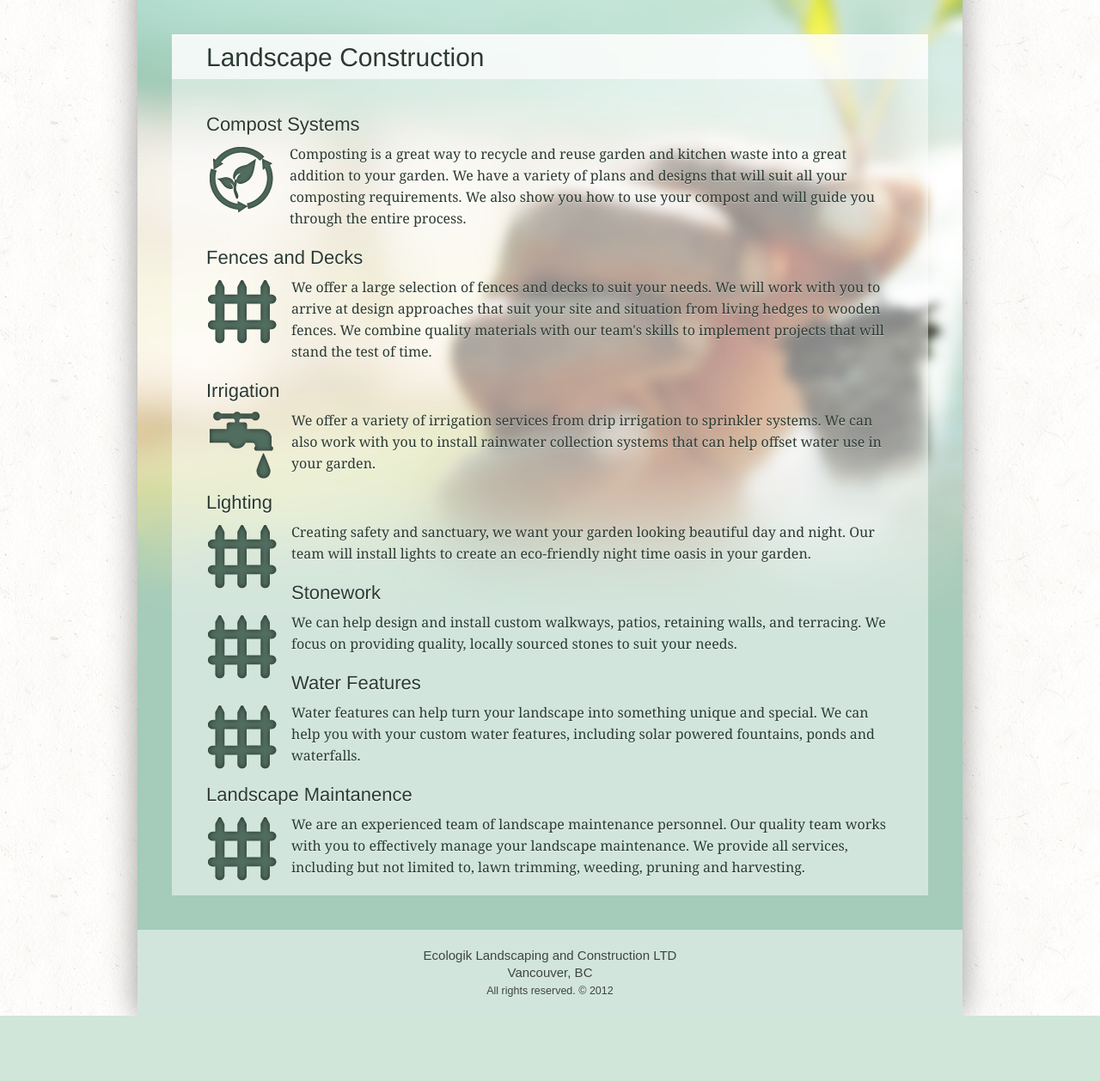
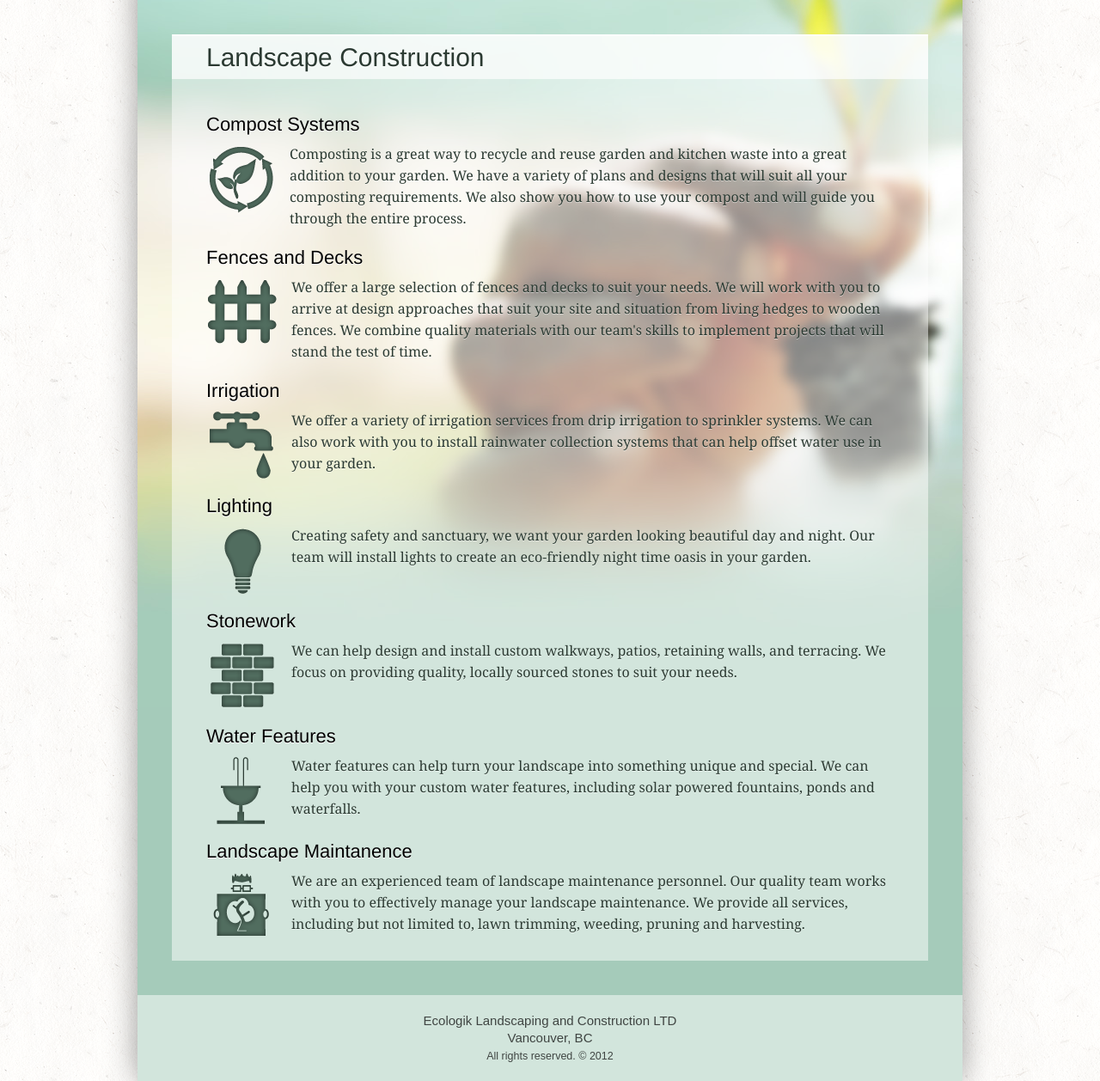
Before and after one commit to mayfer/ecologik, a Django app: page /services/ in a window 1280 px wide. Shown: the part 150-1408 px from the top of the page at 86% size. Before the commit the page ends 1332 px from the top, so only its background shows below. Run offline with Django 3.2, Linux system fonts and the light colour scheme; parts of the project's set-up code (start-up, migrations or seed data) failed here and were passed over.

Commit message:
plants section functional, cleaned up about and services

```diff
--- a/ecologik/static/styles/style.css
+++ b/ecologik/static/styles/style.css
@@ -20,12 +20,17 @@ html, body { padding: 0; margin: 0; background: url('../images/paper.png'); }
 .introbox { line-height: 22px; margin: 40px; width: 840px; background: rgba(255,255,255,0.5); padding: 20px; color: #2b3a32; text-shadow: 0 1px 0 rgba(255,255,255,0.5); }
 .fullbox { line-height: 22px; margin: 40px; width: 880px; border-top: 2px solid rgba(255,255,255,1); background: rgba(255,255,255,0.5); padding: 0px; color: #2b3a32; text-shadow: 0 1px 0 rgba(255,255,255,0.5); }
 .fullbox h1 { font-size: 30px; line-height: 30px; margin: 0; padding: 0; background: rgba(255,255,255,0.7); position: relative; padding: 10px 40px; font-family: 'HelveticaNeue-Light','Helvetica Neue Light','Helvetica Neue',Helvetica,Arial,sans-serif; color: #2b3a32; text-shadow: 0 1px 0 #fff; font-weight: normal;}
-.fullbox h2 { font-size: 22px; line-height: 25px; margin: 20px 0 10px 0; padding: 0;font-family: "Aovel Neo"; color: #2b3a32; text-shadow: 0 1px 0 #fff; font-family: 'HelveticaNeue-Light','Helvetica Neue Light','Helvetica Neue',Helvetica,Arial,sans-serif; font-weight: normal; }
+.fullbox h2 { color: #000; clear: both; font-size: 22px; line-height: 25px; margin: 20px 0 10px 0; padding: 0;font-family: "Aovel Neo"; text-shadow: 0 1px 0 #fff; font-family: 'HelveticaNeue-Light','Helvetica Neue Light','Helvetica Neue',Helvetica,Arial,sans-serif; font-weight: normal; }
 .fullbox .inner { clear: both; padding: 20px 40px; line-height: 25px; }
 
 p { margin: 0; padding: 0; }
+.inner p { margin: 10px 0; }
+.inner img { border: 5px solid rgba(255,255,255,0.7); border-radius: 3px; }
 
 #home-title { font-family: "Aovel Neo"; font-size: 30px; margin-bottom: 15px; }
+
+.float-right { float: right; margin: 0 0 15px 15px; }
+.float-left { float: left; margin: 0 15px 15px 0; }
 
 
 #contact form {  }
@@ -40,14 +45,32 @@ p { margin: 0; padding: 0; }
 /* @font-face kit by Fonts2u (http://www.fonts2u.com) */ @font-face {font-family:"Aovel Neo";src:url("../fonts/aOVELNeo_r.eot?") format("eot"),url("../fonts/aOVELNeo_r.woff") format("woff"),url("../fonts/aOVELNeo_r.ttf") format("truetype"),url("../fonts/aOVELNeo_r.svg#AovelNeo") format("svg");font-weight:normal;font-style:normal;}
 
 
-.fullbox img {  margin: 0 15px 10px 0; padding: 1px; }
+.fullbox img {  padding: 1px; }
+img.icon { border: none; padding: none; }
 
+strong { font-weight: normal; color: #000; border-bottom: 1px solid #aaa; }
+
+ul.goals { margin: 0; padding: 0; list-style: none; }
+ul.goals li { padding: 5px 0 15px 25px; margin: 0; background: url('../images/list-bullet.png') 0px 8px no-repeat; }
+
+
+.plants { overflow: auto; margin-top: 20px; }
+.plants img { float: left; margin: 0 15px 10px 0; width: 200px; }
+.plants .plant-info { float: left; }
+.plants .plant-info h2 { margin: 0 0 5px 0;}
+.plants .divider { clear: both; border-bottom: 1px solid rgba(255,255,255,0.3); border-top: 1px solid rgba(100,100,100,0.2); margin: 10px; }
+
+.plants table { font-family: 'HelveticaNeue-Light','Helvetica Neue Light','Helvetica Neue',Helvetica,Arial,sans-serif; line-height: 16px; font-size: 14px; margin-bottom: 20px; color: #000; }
+.plants table th { text-align: right; padding-right: 10px; color: #555; font-weight: normal; }
 
 .sub-nav { position: relative; font-family: 'HelveticaNeue-Light','Helvetica Neue Light','Helvetica Neue',Helvetica,Arial,sans-serif; }
 .sub-nav a { background: rgba(255,255,255,0.5); display: block; float: left; line-height: 100px; width: 25%; text-align: center; color: #000; text-decoration: none; position: relative; border-top: 2px solid #fff; margin-top: -2px;}
 .sub-nav a.selected { background: rgba(255,255,255,0.7); border: 2px solid #fff; border-top: none; margin: 0 -2px -2px -2px; }
 .sub-nav a .arrow { display: none; position: absolute; bottom: 0; left: 50%; margin: 0 0 -20px -15px; width: 30px; height: 20px; background: url('../images/nav-arrow.png') top left no-repeat; }
 .sub-nav a.selected .arrow { display: block; }
+
+.sub-nav a:first-child { border-left: none; margin-left: 0; }
+.sub-nav a:last-child { border-right: none; margin-right: 0; }
 
 
 .button {
--- a/ecologik/templates/index.html
+++ b/ecologik/templates/index.html
@@ -11,12 +11,6 @@
         </p>
         <p>
             We focus on quality service and environmental sustainability.          </p>
-    </div>
-</div>
-<div class='eye-grabber'>
-    <div class='text'>
-        <p>Our professional team of staff looks forward to meeting you to discuss how we can help you with all your landscaping needs.</p>
-
         <a class='button' id='get-quote' href='{% url contact %}'><h3>Get a free quote today!</h3></a>
     </div>
 </div>
--- a/ecologik/templates/services.html
+++ b/ecologik/templates/services.html
@@ -9,44 +9,44 @@
 
         <h2>Compost Systems</h2>
         <p>
-            <img src='{{ STATIC_URL }}images/icons/compost.png' style='float: left;' />
+            <img src='{{ STATIC_URL }}images/icons/compost.png' class='float-left icon' />
             Composting is a great way to recycle and reuse garden and kitchen waste into a great addition to your garden.  We have a variety of plans and designs that will suit all your composting requirements.  We also show you how to use your compost and will guide you through the entire process.
         </p>
 
 
         <h2>Fences and Decks</h2>
         <p>
-            <img src='{{ STATIC_URL }}images/icons/fence.png' style='float: left;' />
+            <img src='{{ STATIC_URL }}images/icons/fence.png' class='float-left icon' />
             We offer a large selection of fences and decks to suit your needs. We will work with you to arrive at design approaches that suit your site and situation from living hedges to wooden fences.  We combine quality materials with our team's skills to implement projects that will stand the test of time.
         </p>
 
         <h2>Irrigation</h2>
         <p>
-            <img src='{{ STATIC_URL }}images/icons/irrigation.png' style='float: left;' />
+            <img src='{{ STATIC_URL }}images/icons/irrigation.png' class='float-left icon' />
             We offer a variety of irrigation services from drip irrigation to sprinkler systems.  We can also work with you to install rainwater collection systems that can help offset water use in your garden.
         </p>
 
         <h2>Lighting</h2>
         <p>
-            <img src='{{ STATIC_URL }}images/icons/fence.png' style='float: left;' />
+            <img src='{{ STATIC_URL }}images/icons/lighting.png' class='float-left icon' />
             Creating safety and sanctuary, we want your garden looking beautiful day and night.  Our team will install lights to create an eco-friendly night time oasis in your garden.
         </p>
 
         <h2>Stonework</h2>
         <p>
-            <img src='{{ STATIC_URL }}images/icons/fence.png' style='float: left;' />
+            <img src='{{ STATIC_URL }}images/icons/stonework.png' class='float-left icon' />
             We can help design and install custom walkways, patios, retaining walls, and terracing.  We focus on providing quality, locally sourced stones to suit your needs.
         </p>
 
         <h2>Water Features</h2>
         <p>
-            <img src='{{ STATIC_URL }}images/icons/fence.png' style='float: left;' />
+            <img src='{{ STATIC_URL }}images/icons/fountain.png' class='float-left icon' />
             Water features can help turn your landscape into something unique and special. We can help you with your custom water features, including solar powered fountains, ponds and waterfalls.
         </p>
 
         <h2>Landscape Maintanence</h2>
         <p>
-            <img src='{{ STATIC_URL }}images/icons/fence.png' style='float: left;' />
+            <img src='{{ STATIC_URL }}images/icons/maintanence.png' class='float-left icon' />
             We are an experienced team of landscape maintenance personnel.  Our quality team works with you to effectively manage your landscape maintenance.  We provide all services, including but not limited to, lawn trimming, weeding, pruning and harvesting.
         </p>
     </div>
--- a/ecologik/urls.py
+++ b/ecologik/urls.py
@@ -17,7 +17,9 @@ urlpatterns = patterns('',
 
 	url(r'^$', 'ecologik.views.index', name='index'),
 	url(r'^services/?$', 'ecologik.views.services', name='services'),
-	url(r'^plants/?$', 'ecologik.views.plants', name='plants'),
 	url(r'^about/?$', 'ecologik.views.about', name='about'),
 	url(r'^contact/?$', 'ecologik.views.contact', name='contact'),
+
+	url(r'^plants/?$', 'ecologik.views.plants', name='plants'),
+	url(r'^plants/(crops|herbs|shrubs|trees)/?$', 'ecologik.views.plants', name='plants-section'),
 )
--- a/ecologik/views.py
+++ b/ecologik/views.py
@@ -1,31 +1,48 @@
 from ecologik.shortcuts import template_response, json_response, html_response, redirect
 
 def index(request):
-	response = {
-		'page': 'index'
-	}
-	return template_response('index.html', response, request)
+    response = {
+        'page': 'index'
+    }
+    return template_response('index.html', response, request)
 
 def services(request):
-	response = {
-		'page': 'services'
-	}
-	return template_response('services.html', response, request)
+    response = {
+        'page': 'services'
+    }
+    return template_response('services.html', response, request)
 
-def plants(request):
-	response = {
-		'page': 'plants'
-	}
-	return template_response('plants.html', response, request)
+def plants(request, section='index'):
+    plants = [
+        {
+            'name': 'Sweet Woodruff',
+            'description': {
+                'Grow': 'Perennial, 8"-12" in height, blooms spring to summer',
+                'Sun': 'Shade',
+                'Soil': 'Well-drained, slightly acidic',
+                'Water': 'More watering will promote spread, drought tolerant',
+                'Harvesting': 'Harvest leaves right after bloom',
+                'Use': 'Dry and can lend fragrance to linens, sachets and potpourris',
+            },
+            'image': 'IMG_2631.jpg',
+        }
+    ]*3
+
+    response = {
+        'page': 'plants',
+        'section': section,
+        'plants': plants,
+    }
+    return template_response('plants.html', response, request)
 
 def about(request):
-	response = {
-		'page': 'about'
-	}
-	return template_response('about.html', response, request)
+    response = {
+        'page': 'about'
+    }
+    return template_response('about.html', response, request)
 
 def contact(request):
-	response = {
-		'page': 'contact'
-	}
-	return template_response('contact.html', response, request)
+    response = {
+        'page': 'contact'
+    }
+    return template_response('contact.html', response, request)
```
Also changed, not shown: ecologik/templates/about.html (+12 -7 lines), ecologik/templates/plants.html (+33 -8 lines), ecologik/static/images/icons/fountain.png (added), ecologik/static/images/icons/lighting.png (added), ecologik/static/images/icons/maintanence.png (added), ecologik/static/images/icons/stonework.png (added), ecologik/static/images/list-bullet.png (added).
